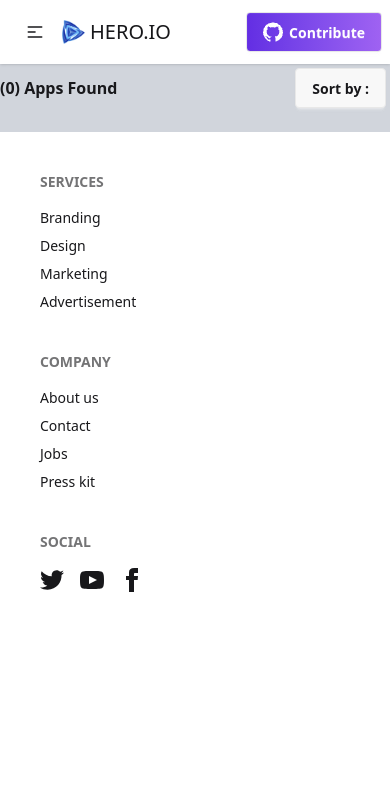
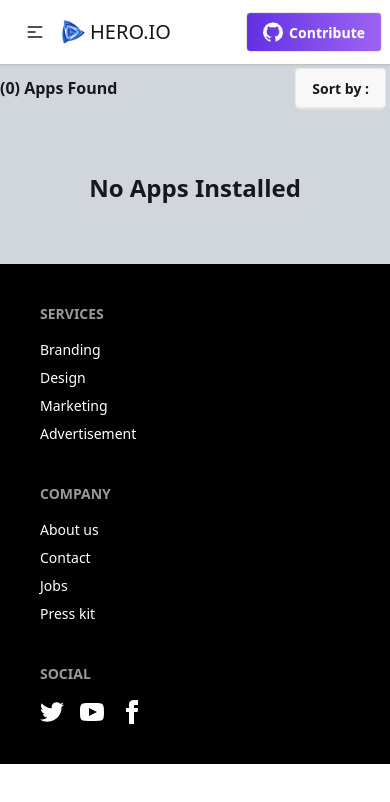
Before and after one commit to SOFIUL-AZAM/Hero-Apps, a React (Vite) app: page /installation in a window 390 px wide. Shown: the top 802 px of the page. Built offline with nearby package versions, Linux system fonts and the light colour scheme.

Commit message:
code responsive and update code

```diff
--- a/src/Pages/Apps/Apps.jsx
+++ b/src/Pages/Apps/Apps.jsx
@@ -1,11 +1,11 @@
-import React, { useContext, useState } from "react";
+import React, { useState } from "react";
 import { useLoaderData } from "react-router";
 import download from '../../assets/icon-downloads.png'
 import rating from '../../assets/icon-ratings.png'
 import { Link } from 'react-router';
 import appError from '../../assets/App-Error.png'
 import { useLoader } from "../../Context/LoaderContext";
-import { InstallContext } from "../../Context/Context";
+// import { InstallContext } from "../../Context/Context";
 
 const Apps = () => {
     const appsData = useLoaderData();
@@ -16,7 +16,7 @@ const Apps = () => {
 
     const {showLoader, hideLoader} =useLoader();
 
-    const {installApp, installedApps} = useContext(InstallContext)
+    // const {installApp, installedApps} = useContext(InstallContext)
 
     const handleSearch = (e) => {
       const value = e.target.value;
@@ -46,7 +46,7 @@ const Apps = () => {
             <input type="text" placeholder="Search apps" className="border px-4 py-2 w-96 rounded-md outline none" value={searchText} onChange={handleSearch} />
         </div>
 
-        <div className="grid grid-cols-4 gap-3 ml-3 mr-0 mt-5">
+        <div className="grid grid-cols-1 md:grid-cols-4 gap-3 ml-3 mr-0 mt-5">
           {filteredApps.map((app) => {
 
             return (
--- a/src/Pages/Installation/Installation.jsx
+++ b/src/Pages/Installation/Installation.jsx
@@ -21,7 +21,7 @@ const Installation = () => {
             return a.ratingAvg - b.ratingAvg;
         }
         return 0;
-    })
+    });
 
     return (
         <div>
@@ -37,11 +37,19 @@ const Installation = () => {
                     </details>
                 </div>
 
+            {
+                !installedApps.length && (
+                    <div className='flex flex-col items-center mt-15 mb-15'>
+                        <h1 className='text-2xl font-bold'>No Apps Installed</h1>
+                    </div>
+                )
+            }
+
 
             {
             sortedApps.map(app => (
             <div>
-            <div className='flex justify-between items-center w-300 mx-auto mt-3 p-2 bg-white'>
+            <div className='flex  flex-col md:flex-row justify-between items-center w-full md:w-300 mx-auto mt-3 p-2 bg-white'>
             <div className="flex gap-7 items-center p-2">
                     <img className="w-15 h-14" src={app.image} alt="" />
                     <div>
--- a/src/components/Banner/Banner.jsx
+++ b/src/components/Banner/Banner.jsx
@@ -61,7 +61,7 @@ const Banner = ({data}) => {
                 <h1 className='text-4xl text-center font-bold'>Trending Apps</h1>
                 <p className='text-gray-500 text-center'>Explore All Trending Apps on the Market developed by us</p>
 
-                <div className='grid grid-cols-4 gap-3 ml-3 mr-0 mt-5'>
+                <div className='grid grid-cols-1 md:grid-cols-4 gap-3 ml-3 mr-0 mt-5'>
                     {
                         data.map(app =>{
 
--- a/src/components/Footer.jsx/Footer.jsx
+++ b/src/components/Footer.jsx/Footer.jsx
@@ -3,7 +3,7 @@ import React from 'react';
 const Footer = () => {
     return (
         <div>
-      <footer className="footer sm:footer-horizontal bg-base-300 text-base-content p-10 mt-5 bg-white">
+      <footer className="footer sm:footer-horizontal bg-base-300 text-base-content p-10 mt-5 bg-black text-white">
         <nav>
           <h6 className="footer-title">Services</h6>
           <a className="link link-hover">Branding</a>
```
